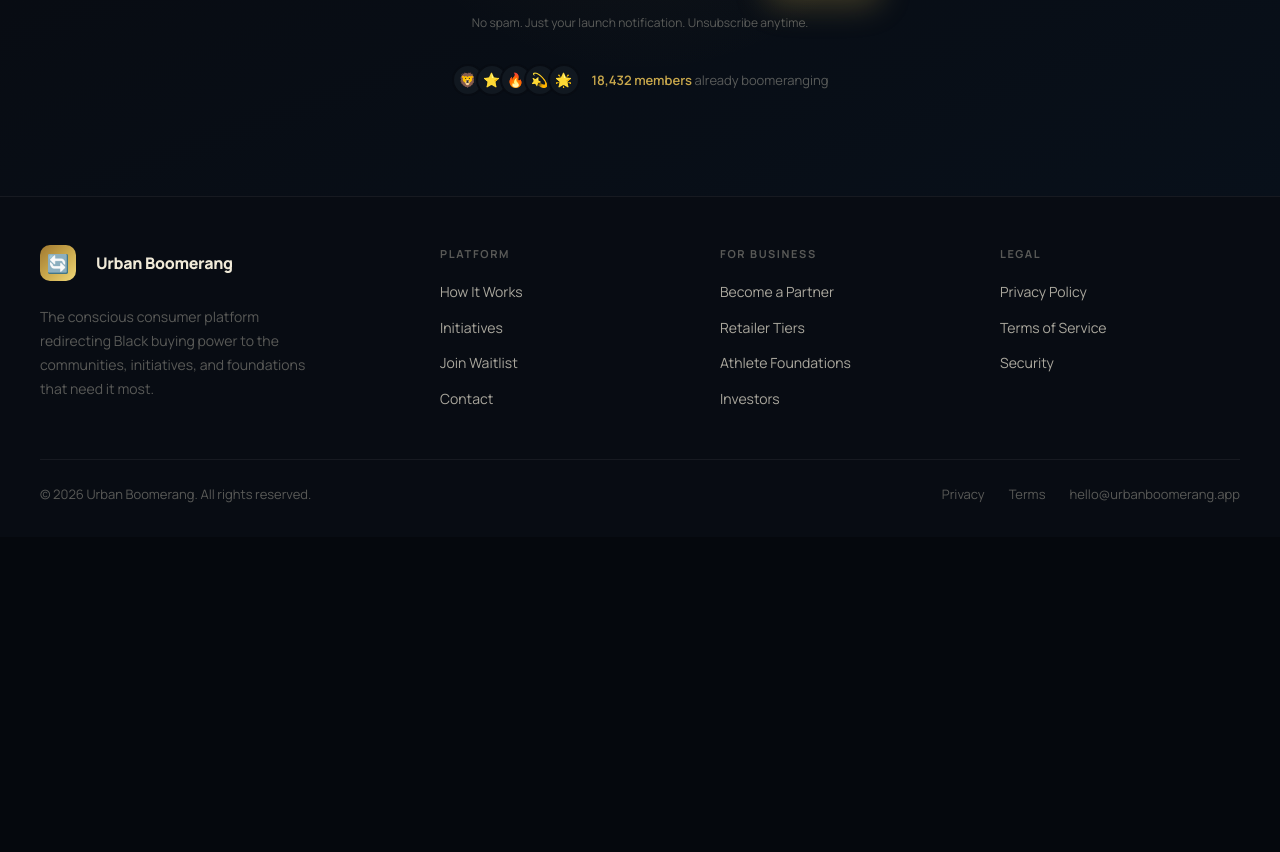
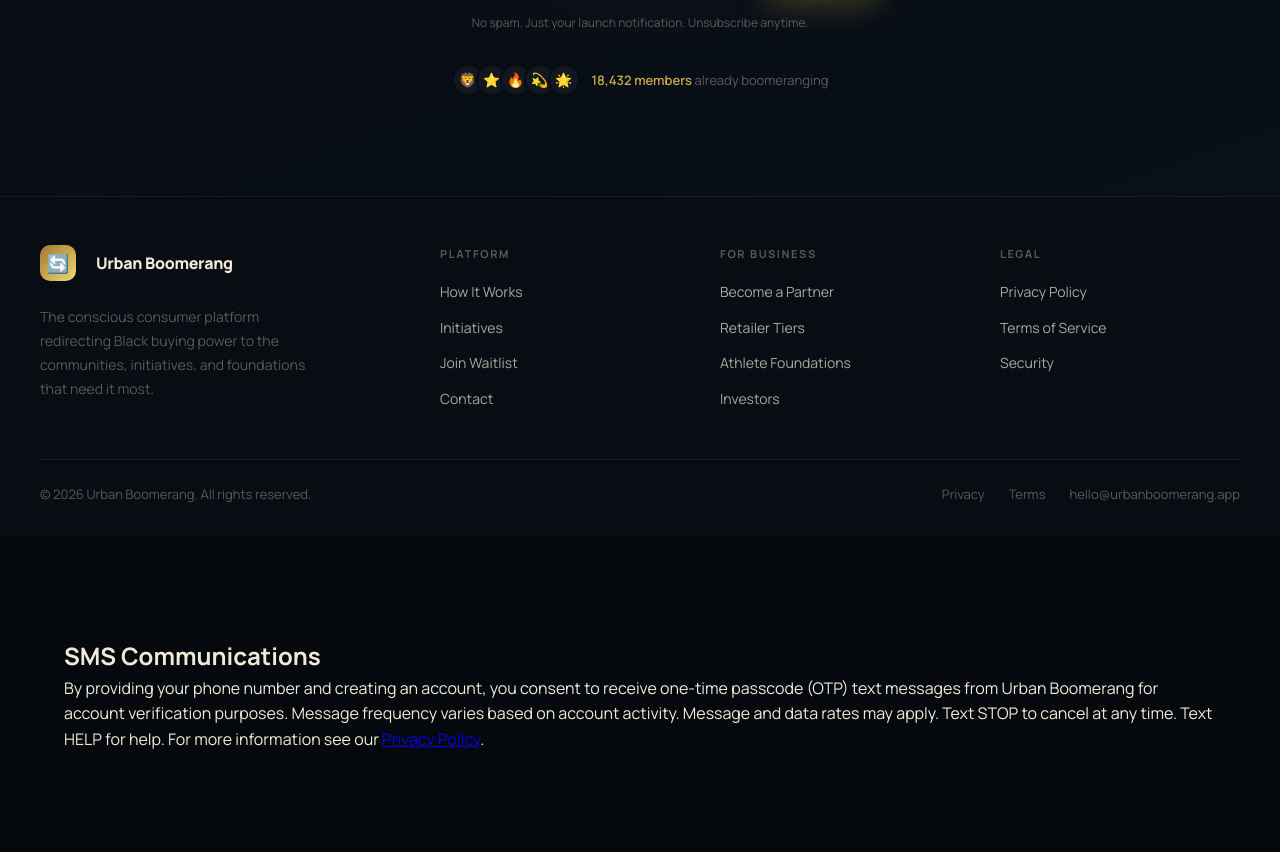
Before and after one commit to Goodfellow36/urban-boomerang-landing, a plain HTML site: page index.html in a window 1280 px wide. Shown: the part 5275-6127 px from the top of the page. Before the commit the page ends 5812 px from the top, so only its background shows below. Drawn offline with Linux system fonts and the light colour scheme.

Commit message:
Add SMS consent language for Twilio toll-free verification

```diff
--- a/index.html
+++ b/index.html
@@ -1316,5 +1316,10 @@
   })
 })
 </script>
+
+<section id="sms">
+<h2>SMS Communications</h2>
+<p>By providing your phone number and creating an account, you consent to receive one-time passcode (OTP) text messages from Urban Boomerang for account verification purposes. Message frequency varies based on account activity. Message and data rates may apply. Text STOP to cancel at any time. Text HELP for help. For more information see our <a href="/privacy">Privacy Policy</a>.</p>
+</section>
 </body>
 </html>
```
